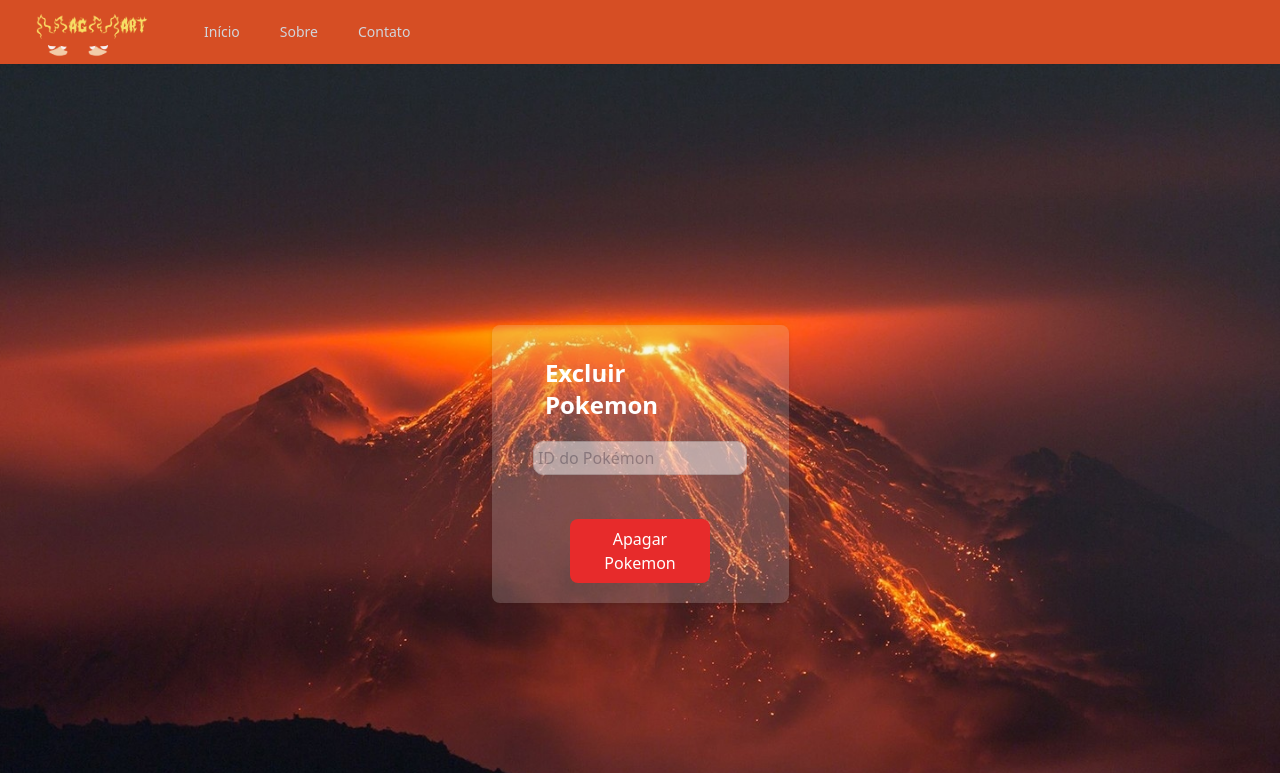
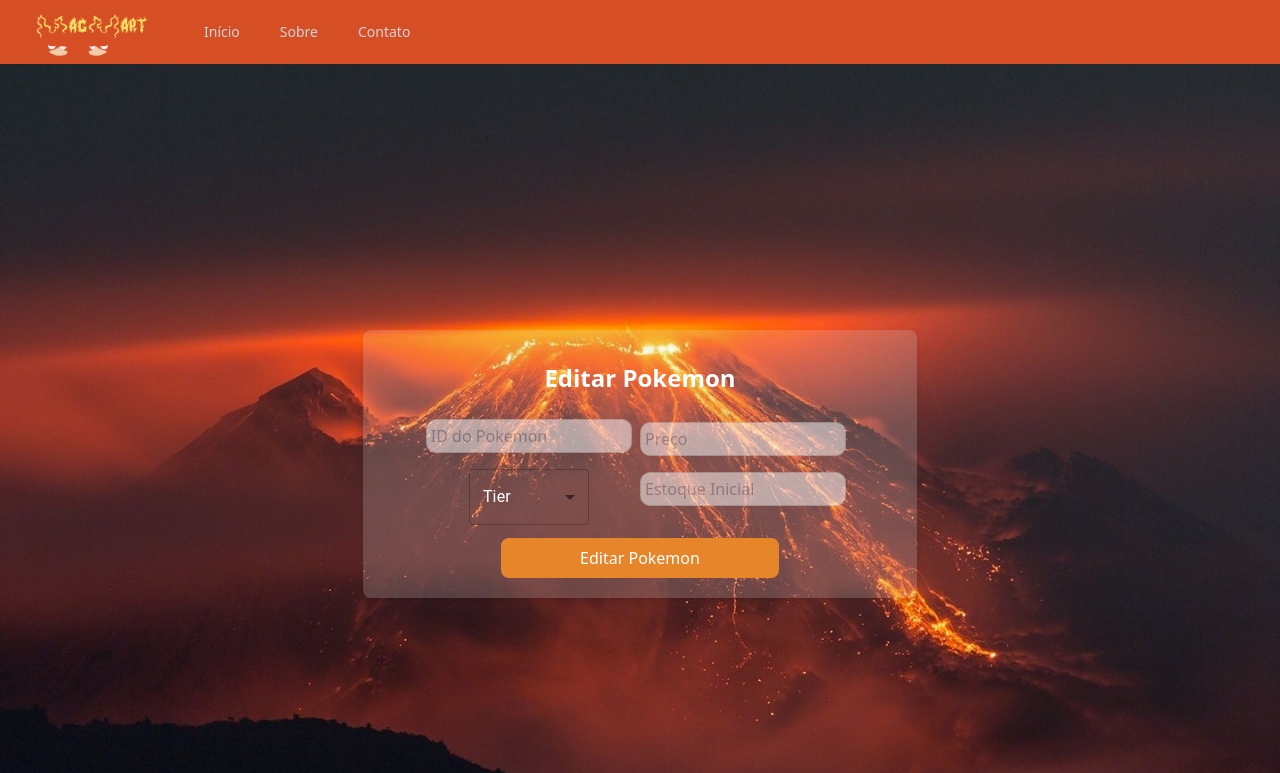
Before and after one commit to afmireski/frontend-projeto-integrador, a Next.js app in the folder magmartfront/: page /editarPokemon in a window 1280 px wide. Shown: the top 773 px of the page. Built offline with nearby package versions, Linux system fonts and the light colour scheme.

Commit message:
Commit Victor's code

```diff
--- /dev/null
+++ b/magmartfront/src/pages/apagarPokemon.tsx
@@ -0,0 +1,73 @@
+import React, { useState } from 'react';
+import styles from '../styles/CadPokemon.module.css';
+import "../app/globals.css";
+import Navbar from '../components/Navbar';
+
+export default function EditarPokemon() {
+    const [pokemonId, setPokemonId] = useState('');
+
+    const handleDelete = async (e) => {
+        e.preventDefault();
+
+        try {
+            // Envia o ID do Pokémon para a API para exclusão
+            const response = await fetch(`http://localhost:3001/pokemon/${pokemonId}/del`, {
+                method: 'DELETE',
+                headers: {
+                    'Content-Type': 'application/json',
+                },
+            });
+
+            // Verifica se a requisição foi bem-sucedida
+            if (response.ok) {
+                // Limpa o campo após a exclusão bem-sucedida
+                setPokemonId('');
+                console.log('Pokemon excluído com sucesso!');
+            } else {
+                console.error('Erro ao excluir o Pokemon.');
+            }
+        } catch (error) {
+            console.error('Erro ao excluir o Pokemon:', error);
+        }
+    };
+
+    return (
+        <div className={styles.mainLogin}>
+            <div className='w-full'>
+                <Navbar />
+            </div>
+            <div className={styles.ContainerCadPokemon}>
+                <form onSubmit={handleDelete} className={styles.form} >
+                    <div className='flex flex-col h-full w-10/12 justify-center items-center'>
+                        <div className='flex flex-col h-full w-full justify-center items-center p-3'>
+                            <h2 className='text-2xl font-bold text-white'>Excluir Pokemon</h2>
+                        </div>
+                        <div className='flex flex-col h-full w-full justify-center items-center'>
+                            <div className='flex flex-row h-full w-full  m-2 justify-center items-center'>
+                                <div className='flex flex-col h-full w-full justify-center items-center'>
+                                    <div className='flex flex-row h-full w-full justify-center items-center'>
+                                        <div className="">
+                                            <input
+                                                className={styles.myinput}
+                                                type="text"
+                                                id="pokemonId"
+                                                value={pokemonId}
+                                                onChange={(e) => setPokemonId(e.target.value)}
+                                                placeholder="ID do Pokémon"
+                                            />
+                                        </div>
+                                    </div>
+                                </div>
+                            </div>
+                        </div>
+                        <div className='flex flex-col justify-center items-center h-full w-full'>
+                            <div className='flex flex-col justify-center mt-5 items-center h-full w-full'>
+                                <button className="bg-[#e72b2b] h-full w-[65%] p-2 rounded-lg text-white" type="submit">Apagar Pokemon</button>
+                            </div>
+                        </div>
+                    </div>
+                </form>
+            </div>
+        </div>
+    );
+}
--- a/magmartfront/src/pages/editarPokemon.tsx
+++ b/magmartfront/src/pages/editarPokemon.tsx
@@ -2,32 +2,45 @@ import React, { useState } from 'react';
 import styles from '../styles/CadPokemon.module.css';
 import "../app/globals.css";
 import Navbar from '../components/Navbar';
+import Box from '@mui/material/Box';
+import InputLabel from '@mui/material/InputLabel';
+import MenuItem from '@mui/material/MenuItem';
+import FormControl from '@mui/material/FormControl';
+import Select from '@mui/material/Select';
 
 export default function EditarPokemon() {
-    const [pokemonId, setPokemonId] = useState('');
+    const [tierId, setTierId] = useState('');
+    const [price, setPrice] = useState('');
+    const [initialStock, setInitialStock] = useState('');
+    const [pokemonId, setPokemonId] = useState(''); // Alteração aqui
 
-    const handleDelete = async (e) => {
-        e.preventDefault();
+    const handleEditPokemon = async () => {
+        try {
+            // Dados do Pokémon a serem enviados para o backend
+            const pokemonData = {
+                tier_id: parseInt(tierId), // Convertendo para inteiro
+                price: parseInt(price), // Convertendo para ponto flutuante
+                stock: parseInt(initialStock) // Convertendo para inteiro
+            };
 
-        try {
-            // Envia o ID do Pokémon para a API para exclusão
-            const response = await fetch(`http://localhost:3001/pokemon/${pokemonId}/del`, {
-                method: 'DELETE',
+            // Envia a requisição para editar o Pokémon
+            const response = await fetch(`http://localhost:3001/pokemon/${pokemonId}/update`, {
+                method: 'PATCH',
                 headers: {
                     'Content-Type': 'application/json',
                 },
+                body: JSON.stringify(pokemonData),
             });
 
             // Verifica se a requisição foi bem-sucedida
             if (response.ok) {
-                // Limpa o campo após a exclusão bem-sucedida
-                setPokemonId('');
-                console.log('Pokemon excluído com sucesso!');
+                console.log('Pokemon editado com sucesso!');
             } else {
-                console.error('Erro ao excluir o Pokemon.');
+                console.error('Erro ao editar o Pokemon.');
             }
         } catch (error) {
-            console.error('Erro ao excluir o Pokemon:', error);
+            console.error('Houve um erro ao editar o Pokemon:', error);
+            alert("Houve um erro ao editar o Pokémon.");
         }
     };
 
@@ -37,23 +50,68 @@ export default function EditarPokemon() {
                 <Navbar />
             </div>
             <div className={styles.ContainerCadPokemon}>
-                <form onSubmit={handleDelete} className={styles.form} >
+                <form className={styles.form} >
                     <div className='flex flex-col h-full w-10/12 justify-center items-center'>
                         <div className='flex flex-col h-full w-full justify-center items-center p-3'>
-                            <h2 className='text-2xl font-bold text-white'>Excluir Pokemon</h2>
+                            <h2 className='text-2xl font-bold text-white'>Editar Pokemon</h2>
                         </div>
                         <div className='flex flex-col h-full w-full justify-center items-center'>
                             <div className='flex flex-row h-full w-full  m-2 justify-center items-center'>
-                                <div className='flex flex-col h-full w-full justify-center items-center'>
+                                <div className='flex flex-col h-full w-1/2 justify-center items-center'>
                                     <div className='flex flex-row h-full w-full justify-center items-center'>
                                         <div className="">
                                             <input
                                                 className={styles.myinput}
                                                 type="text"
-                                                id="pokemonId"
-                                                value={pokemonId}
-                                                onChange={(e) => setPokemonId(e.target.value)}
-                                                placeholder="ID do Pokémon"
+                                                id="pokemonId" // Alteração aqui
+                                                value={pokemonId} // Alteração aqui
+                                                onChange={(e) => setPokemonId(e.target.value)} // Alteração aqui
+                                                placeholder="ID do Pokemon" // Alteração aqui
+                                            />
+                                        </div>
+                                    </div>
+                                    <div className='flex flex-row h-full w-full justify-center items-center'>
+                                        <Box sx={{ minWidth: 120 }}>
+                                            <FormControl className='border-white' fullWidth>
+                                                <InputLabel id="demo-simple-select-label" sx={{ color: 'white' }}>Tier</InputLabel>
+                                                <Select
+                                                    labelId="demo-simple-select-label"
+                                                    id="demo-simple-select"
+                                                    value={tierId}
+                                                    label="Age"
+                                                    onChange={(e) => setTierId(e.target.value)}
+                                                    sx={{ color: 'white', borderColor: 'white', '&:before': { borderColor: 'white' }, '&:after': { borderColor: 'white' } }}
+                                                >
+                                                    <MenuItem value={1}>Tier 1</MenuItem>
+                                                    <MenuItem value={2}>Tier 2</MenuItem>
+                                                </Select>
+                                            </FormControl>
+                                        </Box>
+
+                                    </div>
+                                </div>
+                                <div className='flex flex-col h-full w-1/2 m-2 justify-center items-center'>
+                                    <div className='flex flex-row h-full w-full justify-center items-center'>
+                                        <div className=''>
+                                            <input
+                                                type="number"
+                                                className={styles.myinput}
+                                                id="preco"
+                                                value={price}
+                                                onChange={(e) => setPrice(e.target.value)}
+                                                placeholder="Preço"
+                                            />
+                                        </div>
+                                    </div>
+                                    <div className='flex flex-row h-full w-full justify-center items-center'>
+                                        <div className="">
+                                            <input
+                                                className={styles.myinput}
+                                                type="number"
+                                                id="initialStock"
+                                                value={initialStock}
+                                                onChange={(e) => setInitialStock(e.target.value)}
+                                                placeholder="Estoque Inicial"
                                             />
                                         </div>
                                     </div>
@@ -61,8 +119,8 @@ export default function EditarPokemon() {
                             </div>
                         </div>
                         <div className='flex flex-col justify-center items-center h-full w-full'>
-                            <div className='flex flex-col justify-center mt-5 items-center h-full w-full'>
-                                <button className="bg-[#e72b2b] h-full w-[65%] p-2 rounded-lg text-white" type="submit">Apagar Pokemon</button>
+                            <div className='flex flex-col justify-center items-center h-full w-full'>
+                                <button onClick={handleEditPokemon} className="bg-[#E7852B] h-full w-[65%] p-2 rounded-lg text-white" type="button">Editar Pokemon</button>
                             </div>
                         </div>
                     </div>
```
